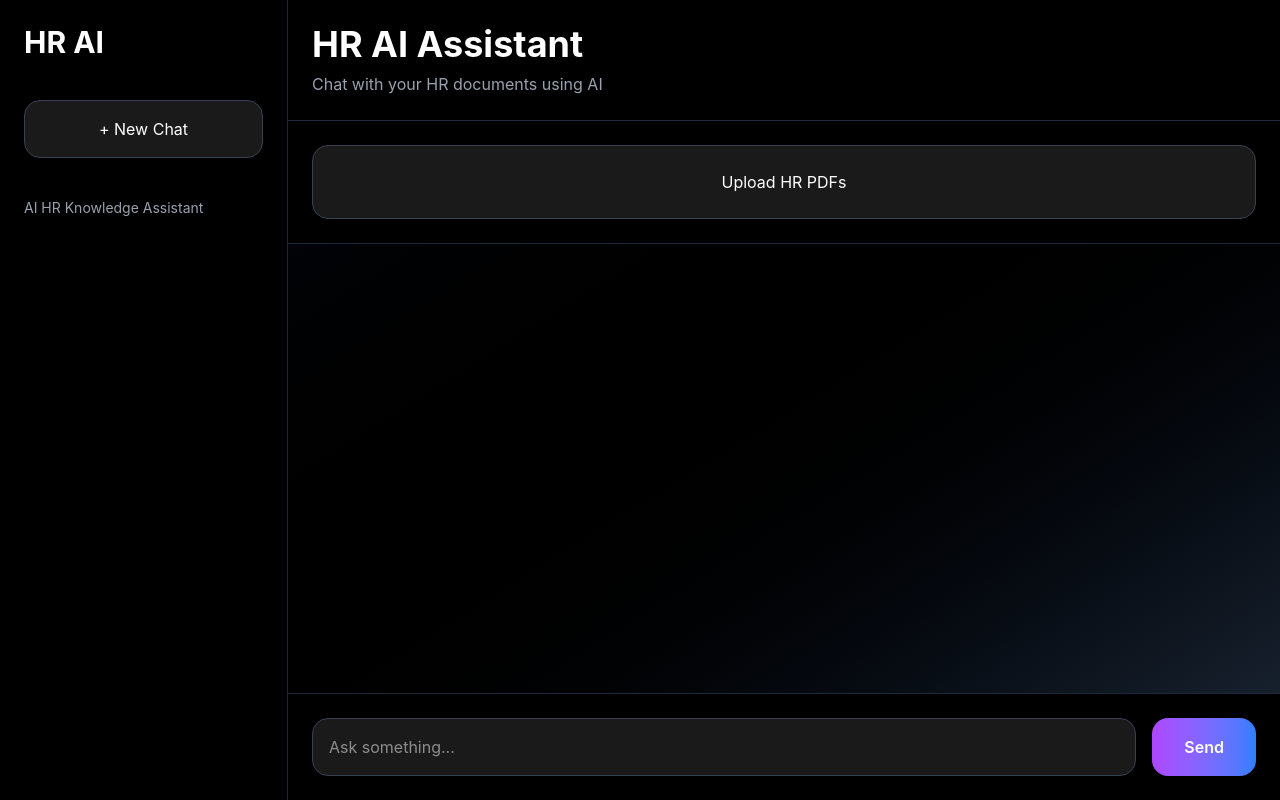
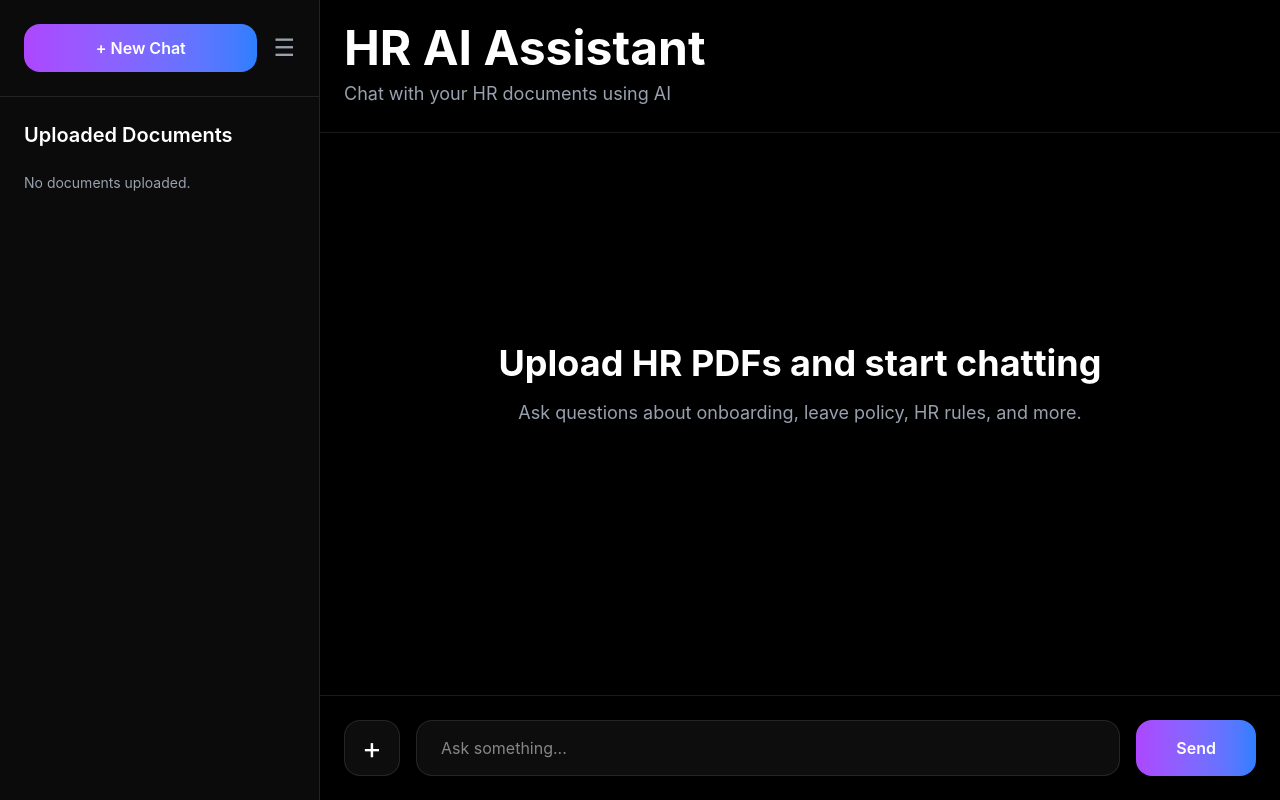
Before and after one commit to Monika-bv1609/Document-Research-Assistant, a React app in the folder frontend/: page / in a window 1280 px wide. Built offline with nearby package versions, Linux system fonts and the light colour scheme; the HTML template or start-up script is replaced by a standard one.

Commit message:
Improved ChatGPT-style UI with sidebar, auto-scroll and upload flow

```diff
--- a/frontend/src/App.jsx
+++ b/frontend/src/App.jsx
@@ -1,156 +1,97 @@
-import {
-
-    useState
-
-} from "react";
-
-import axios from "axios";
+import { useRef, useState } from "react";
 
 import Sidebar from "./components/Sidebar";
-
-import PdfUpload from "./components/PdfUpload";
 
 import ChatWindow from "./components/ChatWindow";
 
 import ChatInput from "./components/ChatInput";
 
-
 function App() {
 
-    const [
+    const [messages, setMessages] = useState([]);
 
-        messages,
+    const [uploadedFiles, setUploadedFiles] = useState([]);
 
-        setMessages
+    const [sidebarOpen, setSidebarOpen] = useState(true);
 
-    ] = useState([]);
+    const fileInputRef = useRef(null);
 
-    const [
+    const handleUploadClick = () => {
 
-        loading,
+        fileInputRef.current.click();
+    };
 
-        setLoading
+    const handleSidebarToggle = () => {
 
-    ] = useState(false);
-
-    const sendMessage = async (
-
-        question
-    ) => {
-
-        // Add user message
-        setMessages((prev) => [
-
-            ...prev,
-
-            {
-                role: "user",
-
-                content: question
-            }
-        ]);
-
-        try {
-
-            setLoading(true);
-
-            const response = await axios.post(
-
-                "http://127.0.0.1:8000/ask-pdf",
-
-                {},
-
-                {
-                    params: {
-                        question: question
-                    }
-                }
-            );
-
-            // const response = await axios.post(
-
-            //    "http://127.0.0.1:8000/ask-pdf",
-
-            //     // `https://ai-research-assistant-z0mu.onrender.com/ask-pdf?question=${question}`
-            // );
-
-            // Add AI response
-            setMessages((prev) => [
-
-                ...prev,
-
-                {
-                    role: "assistant",
-
-                    content:
-                    response.data.answer,
-
-                    source:
-                    response.data.source
-                }
-            ]);
-
-        } catch (error) {
-
-            console.log(error);
-
-            setMessages((prev) => [
-
-                ...prev,
-
-                {
-                    role: "assistant",
-
-                    content:
-                    "Something went wrong."
-                }
-            ]);
-
-        } finally {
-
-            setLoading(false);
-        }
+        setSidebarOpen(!sidebarOpen);
     };
 
     return (
 
-        <div className="h-screen bg-gradient-to-br from-gray-900 via-black to-gray-800 flex overflow-hidden">
+        <div className="h-screen bg-black flex overflow-hidden">
 
-            {/* Sidebar */}
-            <Sidebar />
+            <Sidebar
 
-            {/* Main Chat Area */}
+                uploadedFiles={uploadedFiles}
+
+                setMessages={setMessages}
+
+                setUploadedFiles={setUploadedFiles}
+
+                toggleSidebar={handleSidebarToggle}
+
+                sidebarOpen={sidebarOpen}
+            />
+
             <div className="flex-1 flex flex-col">
 
-                {/* Header */}
-                <div className="border-b border-gray-800 p-6 bg-black">
+                <div className="p-6 border-b border-white/10 flex items-center">
 
-                    <h1 className="text-4xl font-bold text-white">
+                    {
+                        !sidebarOpen && (
 
-                        HR AI Assistant
+                            <button
+                                onClick={handleSidebarToggle}
+                                className="text-white text-3xl mr-6"
+                            >
 
-                    </h1>
+                                ☰
 
-                    <p className="text-gray-400 mt-2">
+                            </button>
+                        )
+                    }
 
-                        Chat with your HR documents using AI
+                    <div>
 
-                    </p>
+                        <h1 className="text-5xl font-bold text-white">
+
+                            HR AI Assistant
+
+                        </h1>
+
+                        <p className="text-gray-400 mt-2 text-lg">
+
+                            Chat with your HR documents using AI
+
+                        </p>
+
+                    </div>
 
                 </div>
 
-                {/* PDF Upload */}
-                <PdfUpload />
+                <ChatWindow
+                    messages={messages}
+                />
 
-                {/* Chat Window */}
-                <ChatWindow messages={messages} />
-
-                {/* Chat Input */}
                 <ChatInput
 
-                    onSend={sendMessage}
+                    messages={messages}
 
-                    loading={loading}
+                    setMessages={setMessages}
+
+                    fileInputRef={fileInputRef}
+
+                    setUploadedFiles={setUploadedFiles}
                 />
 
             </div>
--- a/frontend/src/components/ChatInput.jsx
+++ b/frontend/src/components/ChatInput.jsx
@@ -1,96 +1,185 @@
-import {
+import axios from "axios";
 
-    useState
-
-} from "react";
-
+import { useState } from "react";
 
 function ChatInput({
 
-    onSend,
+    setMessages,
 
-    loading
+    fileInputRef,
 
+    setUploadedFiles
 }) {
 
-    const [
+    const [input, setInput] = useState("");
 
-        question,
+    const handleSend = async () => {
 
-        setQuestion
-
-    ] = useState("");
-
-    const handleSend = () => {
-
-        if (!question.trim()) {
+        if (!input.trim()) {
 
             return;
         }
 
-        onSend(question);
+        const userMessage = {
 
-        setQuestion("");
+            role: "user",
+
+            content: input
         };
 
-    const handleKeyDown = (e) => {
+        setMessages((prev) => [
 
-        if (
+            ...prev,
 
-            e.key === "Enter"
+            userMessage
+        ]);
 
-            &&
+        const question = input;
 
-            !e.shiftKey
-        ) {
+        setInput("");
 
-            e.preventDefault();
+        try {
 
-            handleSend();
+            const response = await axios.post(
+
+                "http://127.0.0.1:8000/ask-pdf",
+
+                {},
+
+                {
+                    params: {
+                        question
+                    }
+                }
+            );
+
+            const aiMessage = {
+
+                role: "assistant",
+
+                content:
+                response.data.answer,
+
+                source:
+                response.data.source
+            };
+
+            setMessages((prev) => [
+
+                ...prev,
+
+                aiMessage
+            ]);
+
+        } catch (error) {
+
+            console.log(error);
+        }
+    };
+
+    const handleFileUpload = async (event) => {
+
+        const files = event.target.files;
+
+        if (!files.length) {
+
+            return;
+        }
+
+        const formData = new FormData();
+
+        for (let file of files) {
+
+            formData.append(
+                "files",
+                file
+            );
+        }
+
+        try {
+
+            const response = await axios.post(
+
+                "http://127.0.0.1:8000/read-pdf",
+
+                formData
+            );
+
+            const uploaded = response.data.uploaded_files;
+
+            const fileNames = uploaded.map(
+
+                (file) => file.filename
+            );
+
+            setUploadedFiles(fileNames);
+
+            setMessages((prev) => [
+
+                ...prev,
+
+                {
+                    role: "assistant",
+
+                    content:
+                    "PDFs uploaded successfully."
+                }
+            ]);
+
+        } catch (error) {
+
+            console.log(error);
         }
     };
 
     return (
 
-        <div className="p-6 border-t border-gray-800 bg-black">
+        <div className="p-6 border-t border-white/10 flex gap-4 items-center">
 
-            <div className="flex gap-4">
+            <input
+                type="file"
+                multiple
+                hidden
+                ref={fileInputRef}
+                onChange={handleFileUpload}
+            />
 
-                <textarea
-                    rows={1}
-                    value={question}
+            <button
+                onClick={() =>
+                    fileInputRef.current.click()
+                }
+                className="w-14 h-14 rounded-2xl bg-white/5 border border-white/10 text-white text-3xl flex items-center justify-center hover:bg-white/10 transition-all"
+            >
+
+                +
+
+            </button>
+
+            <input
+                type="text"
+                value={input}
+                placeholder="Ask something..."
                 onChange={(e) =>
-                        setQuestion(
-                            e.target.value
-                        )
+                    setInput(e.target.value)
                 }
-                    onKeyDown={handleKeyDown}
-                    placeholder="Ask something..."
-                    className="flex-1 bg-white/10 border border-gray-700 text-white rounded-2xl p-4 outline-none resize-none"
+                onKeyDown={(e) => {
+
+                    if (e.key === "Enter") {
+
+                        handleSend();
+                    }
+                }}
+                className="flex-1 h-14 bg-white/5 border border-white/10 rounded-2xl px-6 text-white outline-none"
             />
 
             <button
                 onClick={handleSend}
-                    disabled={loading}
-                    className="bg-gradient-to-r from-purple-500 to-blue-500 text-white px-8 rounded-2xl font-semibold hover:scale-105 transition-all duration-300 disabled:opacity-50"
+                className="px-10 h-14 rounded-2xl bg-gradient-to-r from-purple-500 to-blue-500 text-white font-semibold"
             >
 
-                    {
-
-                        loading
-
-                        ?
-
-                        "Thinking..."
-
-                        :
-
-                        "Send"
-                    }
+                Send
 
             </button>
-
-            </div>
 
         </div>
     );
--- a/frontend/src/components/ChatWindow.jsx
+++ b/frontend/src/components/ChatWindow.jsx
@@ -1,30 +1,65 @@
+import { useEffect, useRef } from "react";
+
 import MessageBubble from "./MessageBubble";
 
-function ChatWindow({
+function ChatWindow({ messages }) {
 
-    messages
+    const bottomRef = useRef(null);
 
-}) {
+    useEffect(() => {
+
+        bottomRef.current?.scrollIntoView({
+
+            behavior: "smooth"
+        });
+
+    }, [messages]);
 
     return (
 
-        <div className="flex-1 overflow-y-auto px-6 py-8 space-y-6">
+        <div className="h-full overflow-y-auto px-6 py-6">
 
-            {
+            <div className="max-w-5xl mx-auto space-y-6">
 
-                messages.map(
+                {
+                    messages.length === 0 && (
 
-                    (message, index) => (
+                        <div className="h-[70vh] flex items-center justify-center">
+
+                            <div className="text-center">
+
+                                <h2 className="text-4xl font-bold text-white mb-4">
+
+                                    Upload HR PDFs and start chatting
+
+                                </h2>
+
+                                <p className="text-gray-400 text-lg">
+
+                                    Ask questions about onboarding,
+                                    leave policy, HR rules, and more.
+
+                                </p>
+
+                            </div>
+
+                        </div>
+                    )
+                }
+
+                {
+                    messages.map((message, index) => (
 
                         <MessageBubble
-
                             key={index}
-
                             message={message}
                         />
-                    )
-                )
-            }
+                    ))
+                }
+
+                <div ref={bottomRef}></div>
+
+            </div>
 
         </div>
     );
--- a/frontend/src/components/PdfUpload.jsx
+++ b/frontend/src/components/PdfUpload.jsx
@@ -1,153 +1,83 @@
 import axios from "axios";
 
-import {
+function PdfUpload({
 
-    useState
+    setUploadedFiles,
 
-} from "react";
+    setMessages
+}) {
 
+    const uploadPdf = async (event) => {
 
-function PdfUpload() {
-
-    const [
-
-        loading,
-
-        setLoading
-
-    ] = useState(false);
-
-    const [
-
-        message,
-
-        setMessage
-
-    ] = useState("");
-
-    const uploadPdf = async (
-
-        event
-    ) => {
-
-        const files =
-
-            event.target.files;
+        const files = event.target.files;
 
         if (!files.length) {
 
             return;
         }
 
-        const formData =
+        const formData = new FormData();
 
-            new FormData();
-
-        for (
-
-            let i = 0;
-
-            i < files.length;
-
-            i++
-        ) {
+        for (let file of files) {
 
             formData.append(
-
                 "files",
-
-                files[i]
+                file
             );
         }
 
         try {
 
-            setLoading(true);
+            const response = await axios.post(
 
-            setMessage(
-                "Uploading PDFs..."
+                "http://127.0.0.1:8000/read-pdf",
+
+                formData
             );
 
-            const response =
+            const uploaded = response.data.uploaded_files;
 
-                await axios.post(
+            const fileNames = uploaded.map(
 
-                    "http://127.0.0.1:8000/read-pdf",
-                    // "https://ai-research-assistant-z0mu.onrender.com/read-pdf",
-
-                    formData,
-
-                    {
-                        headers: {
-                            "Content-Type":
-                            "multipart/form-data",
-                        },
-                    }
-                );
-
-            console.log(
-                response.data
+                (file) => file.filename
             );
 
-            setMessage(
-                "PDFs uploaded successfully."
-            );
+            setUploadedFiles(fileNames);
 
-            setLoading(false);
+            setMessages((prev) => [
+
+                ...prev,
+
+                {
+                    role: "assistant",
+
+                    content:
+                    "PDFs uploaded successfully."
+                }
+            ]);
 
         } catch (error) {
 
             console.log(error);
-
-            setMessage(
-                "PDF upload failed."
-            );
-
-            setLoading(false);
         }
     };
 
     return (
 
-        <div className="p-6 border-b border-gray-800 bg-black">
+        <div className="p-4 border-b border-white/10">
 
-            <label
-                className="block w-full cursor-pointer bg-white/10 hover:bg-white/20 border border-gray-700 text-white rounded-2xl p-6 text-center transition-all"
-            >
+            <label className="flex items-center justify-center h-20 rounded-2xl border border-white/10 bg-white/5 text-white text-xl cursor-pointer hover:bg-white/10 transition-all">
 
-                {
-
-                    loading
-
-                    ?
-
-                    "Uploading..."
-
-                    :
-
-                    "Upload HR PDFs"
-                }
+                Upload HR PDFs
 
                 <input
                     type="file"
                     multiple
+                    hidden
                     onChange={uploadPdf}
-                    className="hidden"
                 />
 
             </label>
-
-            {
-
-                message && (
-
-                    <p className="text-gray-400 mt-4">
-
-                        {message}
-
-                    </p>
-                )
-            }
 
         </div>
     );
--- a/frontend/src/components/Sidebar.jsx
+++ b/frontend/src/components/Sidebar.jsx
@@ -1,34 +1,96 @@
-function Sidebar() {
+function Sidebar({
+
+    uploadedFiles,
+
+    setMessages,
+
+    setUploadedFiles,
+
+    toggleSidebar,
+
+    sidebarOpen
+}) {
+
+    const handleNewChat = () => {
+
+        setMessages([]);
+    };
 
     return (
 
-        <div className="w-72 bg-black border-r border-gray-800 p-6 hidden md:block">
+        <>
 
-            <h1 className="text-3xl font-bold text-white mb-10">
+            {
+                sidebarOpen && (
 
-                HR AI
+                    <div className="w-80 bg-[#0b0b0b] border-r border-white/10 flex flex-col">
 
-            </h1>
+                        <div className="p-6 border-b border-white/10 flex justify-between items-center">
 
                             <button
-                className="w-full bg-white/10 hover:bg-white/20 transition-all border border-gray-700 text-white rounded-2xl p-4"
+                                onClick={handleNewChat}
+                                className="flex-1 bg-gradient-to-r from-purple-500 to-blue-500 text-white py-3 rounded-2xl font-semibold hover:opacity-90 transition-all"
                             >
 
                                 + New Chat
 
                             </button>
 
-            <div className="mt-10">
+                            <button
+                                onClick={toggleSidebar}
+                                className="ml-4 text-gray-400 hover:text-white text-2xl"
+                            >
+
+                                ☰
+
+                            </button>
+
+                        </div>
+
+                        <div className="p-6 overflow-y-auto">
+
+                            <h2 className="text-white text-xl font-semibold mb-6">
+
+                                Uploaded Documents
+
+                            </h2>
+
+                            <div className="space-y-4">
+
+                                {
+                                    uploadedFiles.length === 0 ? (
 
                                         <p className="text-gray-400 text-sm">
 
-                    AI HR Knowledge Assistant
+                                            No documents uploaded.
 
                                         </p>
+
+                                    ) : (
+
+                                        uploadedFiles.map((file, index) => (
+
+                                            <div
+                                                key={index}
+                                                className="bg-white/5 border border-white/10 rounded-2xl p-4 text-gray-300 text-sm break-words"
+                                            >
+
+                                                {file}
+
+                                            </div>
+                                        ))
+                                    )
+                                }
 
                             </div>
 
                         </div>
+
+                    </div>
+                )
+            }
+
+        </>
     );
 }
 
```
Also changed, not shown: frontend/src/components/MessageBubble.jsx (+8 -19 lines), 1 other file (tests, documents, lock files or other folders). Lines whose indentation alone changed are shown as unchanged.
